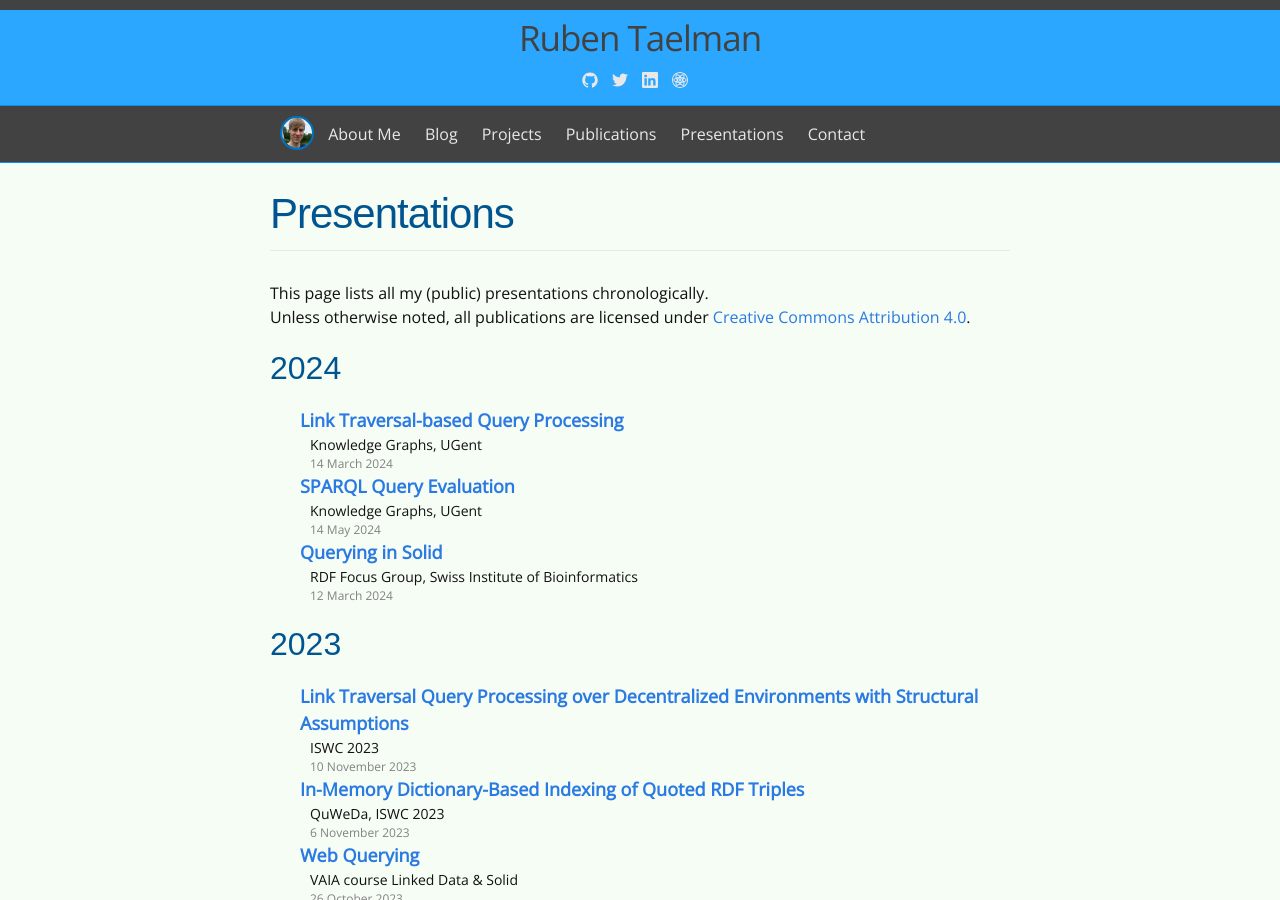
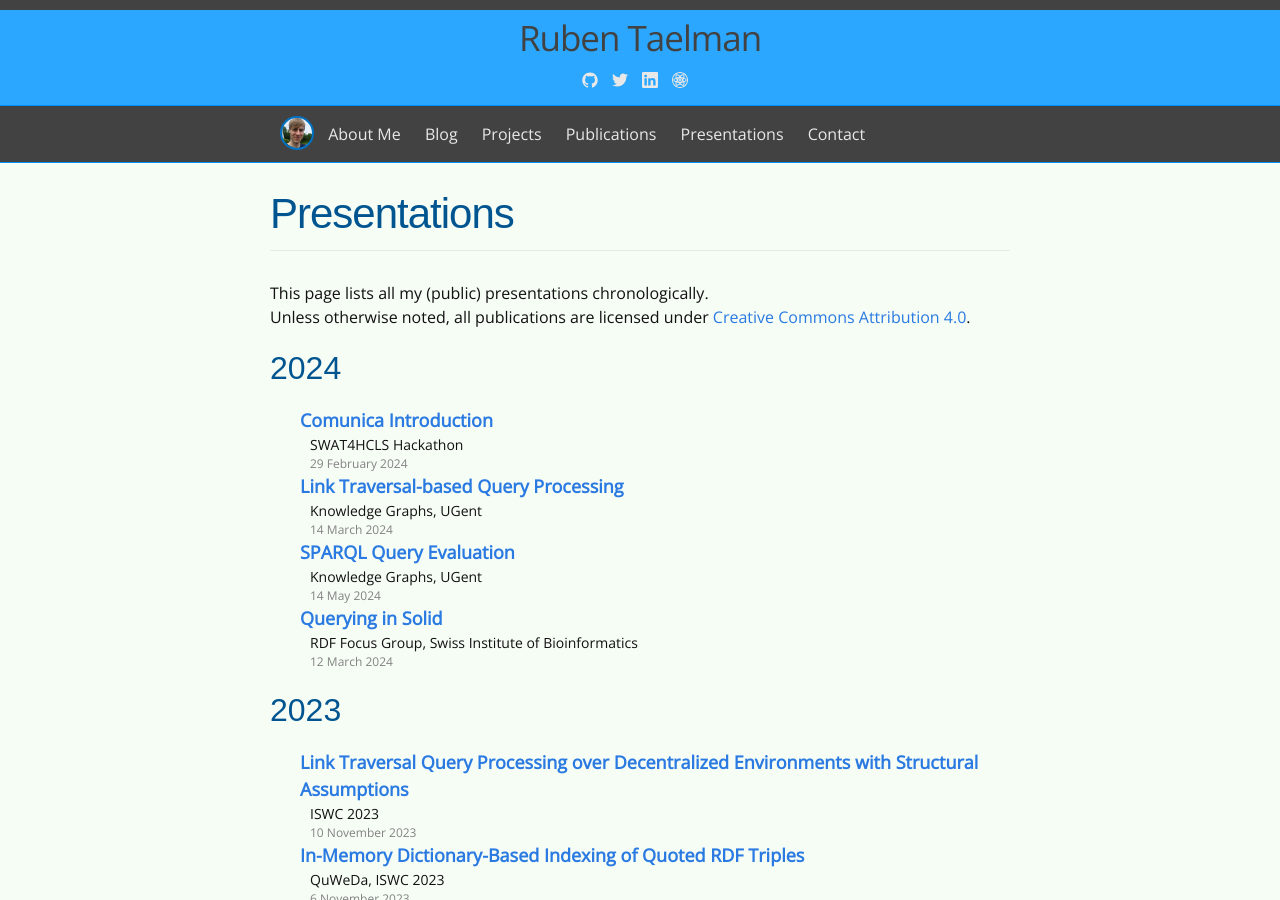
Before and after one commit to rubensworks/rubensworks.net, a Jekyll site: the page built from presentations.md, in a window 1280 px wide and 900 px high. Built offline with Jekyll 4.4.1, drawn with Linux system fonts in a browser that asks for light colours; some web fonts are replaced.

Commit message:
Update presentations.yml with 2024-swat4hcls-hackathon-comunica

```diff
--- a/_data/presentations.yml
+++ b/_data/presentations.yml
@@ -1,3 +1,8 @@
+"2024-swat4hcls-hackathon-comunica":
+    title: "Comunica Introduction"
+    venue: "SWAT4HCLS Hackathon"
+    date: "29 February 2024"
+    url: "https://www.rubensworks.net/raw/slides/2024/swat4hcls-hackathon-comunica/"
 "2024-ugent-knowledgegraphs-linktraversal":
     title: "Link Traversal-based Query Processing"
     venue: "Knowledge Graphs, UGent"
```
